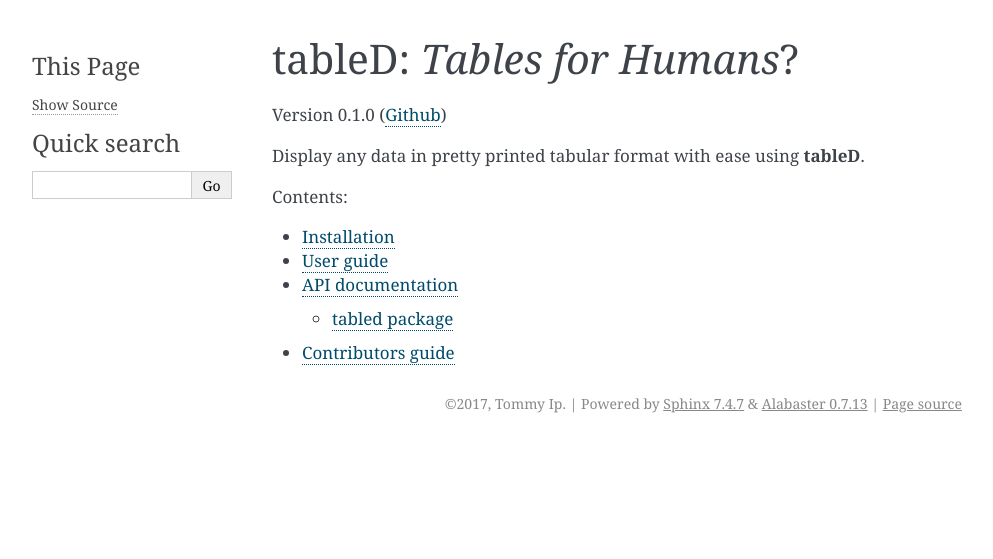
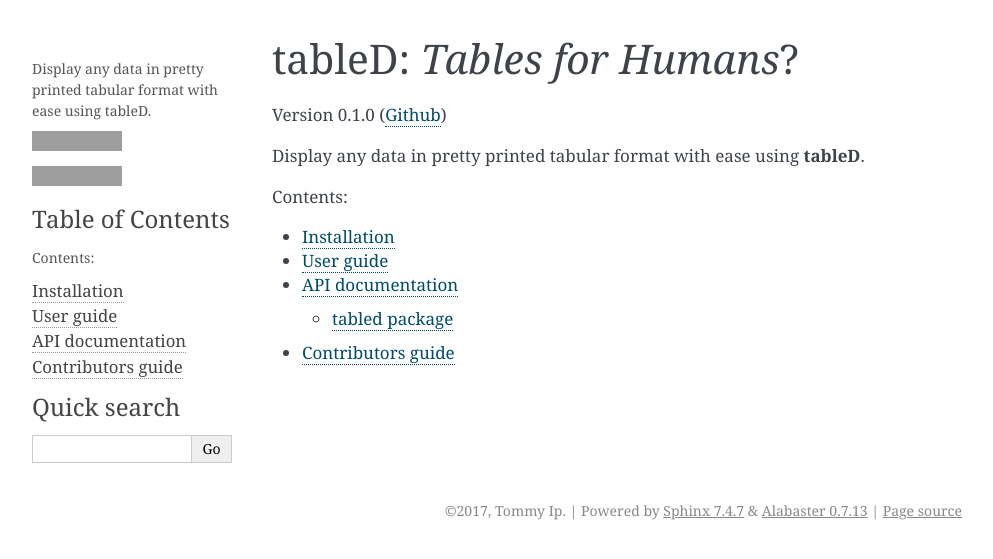
Before and after one commit to tommyip/tabled, a Sphinx documentation site: the page built from docs/index.rst, in a window 1280 px wide. Shown: the top 559 px of the page, without its empty margins (148-1141 px from the left). Built offline with Sphinx 7.4.7, drawn with Linux system fonts in a browser that asks for light colours; grey boxes are pictures that could not be loaded.

Commit message:
docs: Add HTML sidebar to documentation.

```diff
--- /dev/null
+++ b/docs/_templates/sidebar.html
@@ -0,0 +1,13 @@
+<p>
+  Display any data in pretty printed tabular format with ease using tableD.
+</p>
+<p>
+  <iframe src="https://readthedocs.org/projects/tabled/badge/?version=latest"
+  allowtransparency="true" frameborder="0" scrolling="0" width="200" height="20">
+  </iframe>
+</p>
+<p>
+  <iframe src="https://img.shields.io/badge/license-MIT-blue.svg"
+  allowtransparency="true" frameborder="0" scrolling="0" width="200" height="20">
+  </iframe>
+</p>
--- a/docs/conf.py
+++ b/docs/conf.py
@@ -81,6 +81,7 @@
 # If true, `todo` and `todoList` produce output, else they produce nothing.
 todo_include_todos = False
 
+html_sidebars = {'**': ['sidebar.html', 'globaltoc.html', 'searchbox.html']}
 
 # -- Options for HTML output ----------------------------------------------
 
```
Also changed, not shown: 1 other file.
